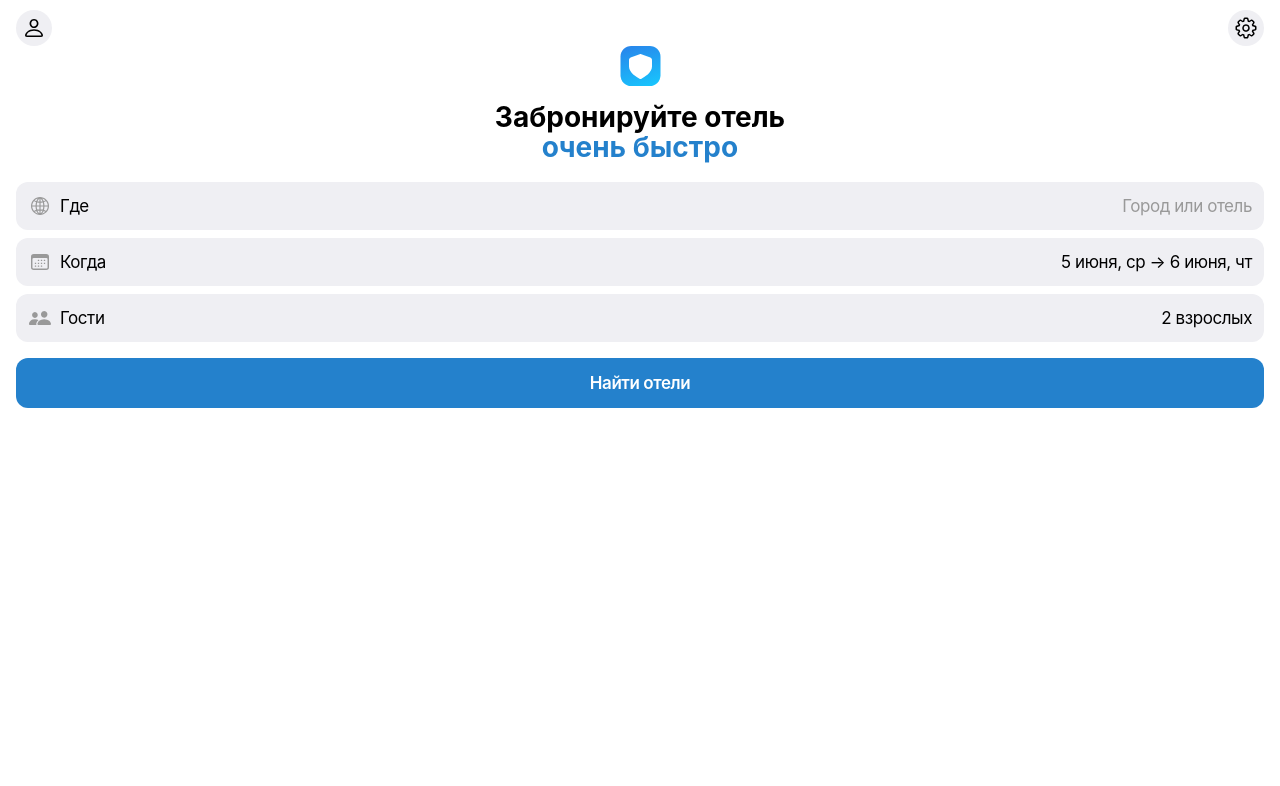
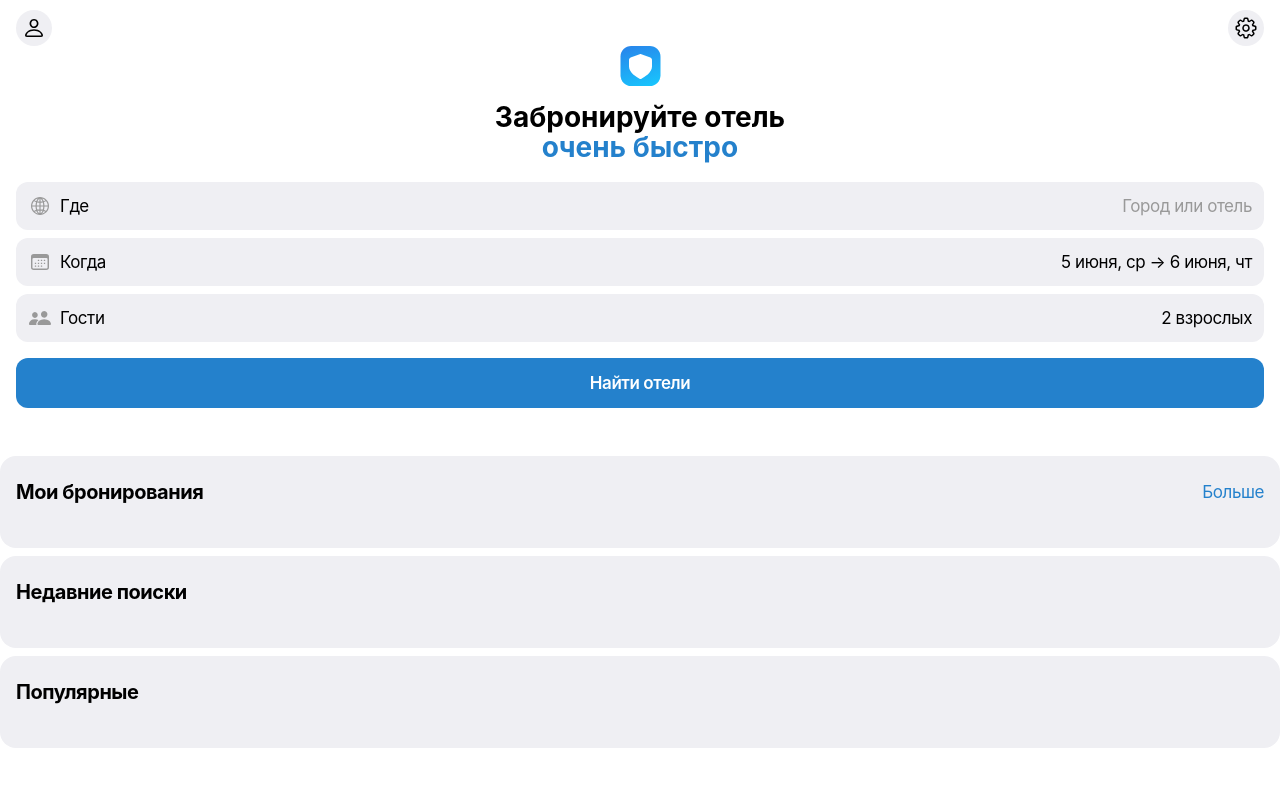
Before and after one commit to lld4n/mybron, a Vue app: page / in a window 1280 px wide. Shown: the top 786 px of the page. Built offline with nearby package versions, Linux system fonts and the light colour scheme.

Commit message:
добавил новую секцию

```diff
--- a/package.json
+++ b/package.json
@@ -9,6 +9,7 @@
     "preview": "vite preview"
   },
   "dependencies": {
+    "embla-carousel-vue": "^8.1.5",
     "vue": "^3.4.21",
     "vue-router": "4"
   },
--- /dev/null
+++ b/src/components/Block.vue
@@ -0,0 +1,64 @@
+<script setup lang="ts">
+const props = defineProps({
+  title: {
+    type: String,
+    required: true,
+  },
+  link: {
+    type: String,
+    default: false,
+  },
+  linkText: {
+    type: String,
+    default: "",
+  },
+});
+</script>
+
+<template>
+  <div class="wrapper">
+    <div class="header">
+      <h2 class="title">{{ title }}</h2>
+      <router-link :to="link" v-if="link" class="link">{{ linkText }}</router-link>
+    </div>
+    <div class="main">
+      <slot></slot>
+    </div>
+  </div>
+</template>
+
+<style scoped lang="scss">
+.wrapper {
+  width: 100%;
+  overflow: hidden;
+  display: flex;
+  flex-direction: column;
+  padding: 24px 16px 12px;
+  background-color: var(--tg-theme-secondary-bg-color);
+  border-radius: 16px;
+  gap: 8px;
+}
+.header {
+  display: flex;
+  gap: 10px;
+  justify-content: space-between;
+  align-items: center;
+}
+.title {
+  font-size: 20px;
+  font-weight: 700;
+  line-height: 24px;
+  letter-spacing: -0.45px;
+  color: var(--tg-theme-text-color);
+}
+.link {
+  font-size: 17px;
+  font-weight: 400;
+  line-height: 22px;
+  letter-spacing: -0.43px;
+  color: var(--tg-theme-link-color);
+}
+.main {
+  padding: 12px 0;
+}
+</style>
--- a/src/App.vue
+++ b/src/pages/App.vue
@@ -38,16 +38,22 @@
         <button class="main__btn">Найти отели</button>
       </div>
     </main>
+    <section class="section">
+      <Block title="Мои бронирования" link="/more" link-text="Больше"></Block>
+      <Block title="Недавние поиски"></Block>
+      <Block title="Популярные"></Block>
+    </section>
   </div>
 </template>
 
 <script setup lang="ts">
-import User from "./assets/icons/user.svg";
-import Settings from "./assets/icons/settings.svg";
-import Logo from "./assets/logo.svg";
-import Globe from "./assets/icons/globe.svg";
-import Calendar from "./assets/icons/calendar.svg";
-import Group from "./assets/icons/group.svg";
+import User from "../assets/icons/user.svg";
+import Settings from "../assets/icons/settings.svg";
+import Logo from "../assets/logo.svg";
+import Globe from "../assets/icons/globe.svg";
+import Calendar from "../assets/icons/calendar.svg";
+import Group from "../assets/icons/group.svg";
+import Block from "../components/Block.vue";
 // @ts-ignore
 console.log(window.Telegram);
 </script>
@@ -151,4 +157,9 @@ console.log(window.Telegram);
     margin-top: 8px;
   }
 }
+.section {
+  display: flex;
+  flex-direction: column;
+  gap: 8px;
+}
 </style>
```
Also changed, not shown: src/main.ts (+4 -3 lines), src/utils/router.ts (+5 -5 lines), 1 other file (tests, documents, lock files or other folders).
